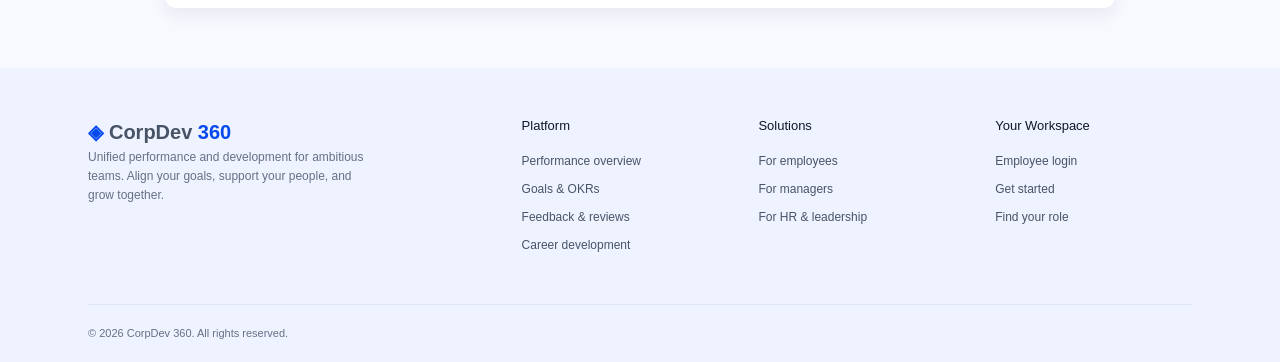
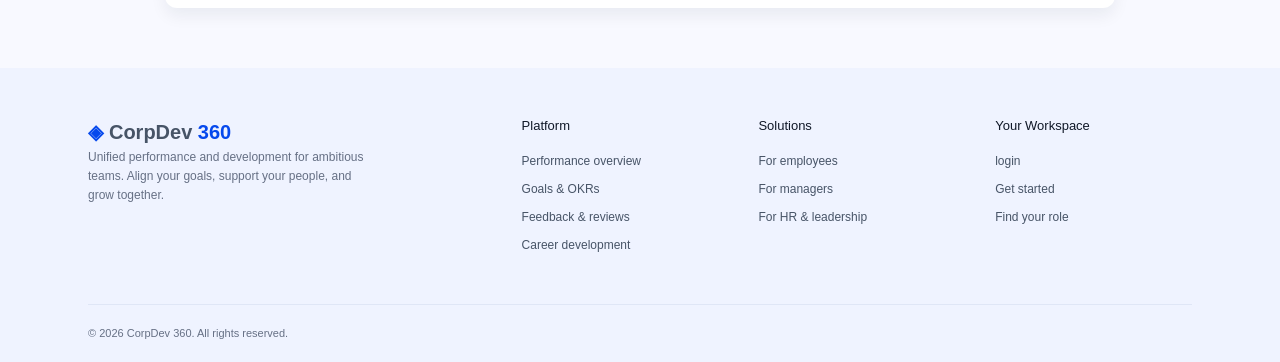
Before and after one commit to Satheesan-R/360-performance-platform-frontend, a Next.js app: page / in a window 1280 px wide. Shown: the part 4645-5007 px from the top of the page. Built offline with nearby package versions, Linux system fonts and the light colour scheme.

Commit message:
style: format landing-footer.tsx for readability

```diff
--- a/components/landing/landing-footer.tsx
+++ b/components/landing/landing-footer.tsx
@@ -1,16 +1,78 @@
 import Link from "next/link";
 import styles from "./landing.module.css";
 export default function LandingFooter() {
-  return <>
-    <section id="get-started" className={styles.ctaSection}><div className={styles.container}><div className={styles.cta}>
-      <span className={styles.badge}>↗ Build a high-performing team</span><h2>Transform how your organization sets goals, reviews performance, and develops talent.</h2><p>Bring your people and priorities together. Sign in to your workspace and take the next step toward better performance conversations.</p>
-      <div className={styles.actions}><Link href="/login" className={styles.button}>Go to Login →</Link><a href="#platform" className={`${styles.button} ${styles.secondary}`}>Explore the Platform ↗</a></div><div className={styles.checks}>✓ Connected goals &nbsp; · &nbsp; ✓ Continuous feedback &nbsp; · &nbsp; ✓ Career development</div>
-    </div></div></section>
-    <footer className={styles.footer}><div className={styles.container}><div className={styles.footerGrid}>
-      <div><Link href="/" className={styles.brand}><span>◈</span> CorpDev <span>360</span></Link><p>Unified performance and development for ambitious teams. Align your goals, support your people, and grow together.</p></div>
-      <div><h3>Platform</h3><a href="#performance">Performance overview</a><a href="#platform">Goals &amp; OKRs</a><a href="#platform">Feedback &amp; reviews</a><a href="#platform">Career development</a></div>
-      <div><h3>Solutions</h3><a href="#solutions">For employees</a><a href="#solutions">For managers</a><a href="#solutions">For HR &amp; leadership</a></div>
-      <div><h3>Your Workspace</h3><Link href="/login">Employee login</Link><a href="#get-started">Get started</a><a href="#solutions">Find your role</a></div>
-    </div><div className={styles.copyright}>© {new Date().getFullYear()} CorpDev 360. All rights reserved.</div></div></footer>
-  </>;
+  return (
+    <>
+      <section id="get-started" className={styles.ctaSection}>
+        <div className={styles.container}>
+          <div className={styles.cta}>
+            <span className={styles.badge}>
+              ↗ Build a high-performing team
+            </span>
+            <h2>
+              Transform how your organization sets goals, reviews performance,
+              and develops talent.
+            </h2>
+            <p>
+              Bring your people and priorities together. Sign in to your
+              workspace and take the next step toward better performance
+              conversations.
+            </p>
+            <div className={styles.actions}>
+              <Link href="/login" className={styles.button}>
+                Go to Login →
+              </Link>
+              <a
+                href="#platform"
+                className={`${styles.button} ${styles.secondary}`}
+              >
+                Explore the Platform ↗
+              </a>
+            </div>
+            <div className={styles.checks}>
+              ✓ Connected goals &nbsp; · &nbsp; ✓ Continuous feedback &nbsp; ·
+              &nbsp; ✓ Career development
+            </div>
+          </div>
+        </div>
+      </section>
+      <footer className={styles.footer}>
+        <div className={styles.container}>
+          <div className={styles.footerGrid}>
+            <div>
+              <Link href="/" className={styles.brand}>
+                <span>◈</span> CorpDev <span>360</span>
+              </Link>
+              <p>
+                Unified performance and development for ambitious teams. Align
+                your goals, support your people, and grow together.
+              </p>
+            </div>
+            <div>
+              <h3>Platform</h3>
+              <a href="#performance">Performance overview</a>
+              <a href="#platform">Goals &amp; OKRs</a>
+              <a href="#platform">Feedback &amp; reviews</a>
+              <a href="#platform">Career development</a>
+            </div>
+            <div>
+              <h3>Solutions</h3>
+              <a href="#solutions">For employees</a>
+              <a href="#solutions">For managers</a>
+              <a href="#solutions">For HR &amp; leadership</a>
+            </div>
+            <div>
+              <h3>Your Workspace</h3>
+              <Link href="/login">login</Link>
+              <a href="#get-started">Get started</a>
+              <a href="#solutions">Find your role</a>
+            </div>
+          </div>
+          <div className={styles.copyright}>
+            © {new Date().getFullYear()} CorpDev 360. All rights reserved.
+          </div>
+        </div>
+      </footer>
+    </>
+  );
 }
```
